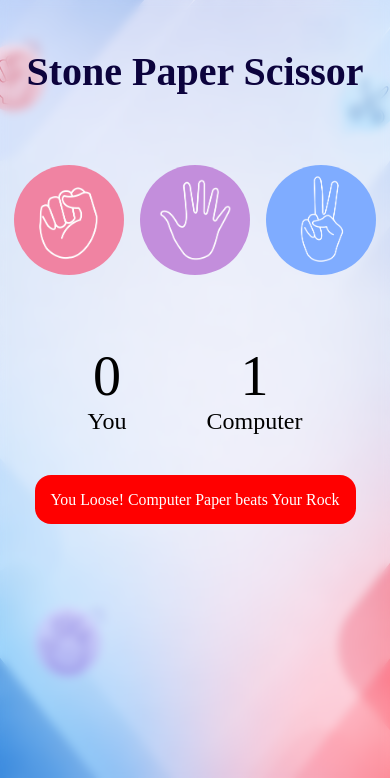
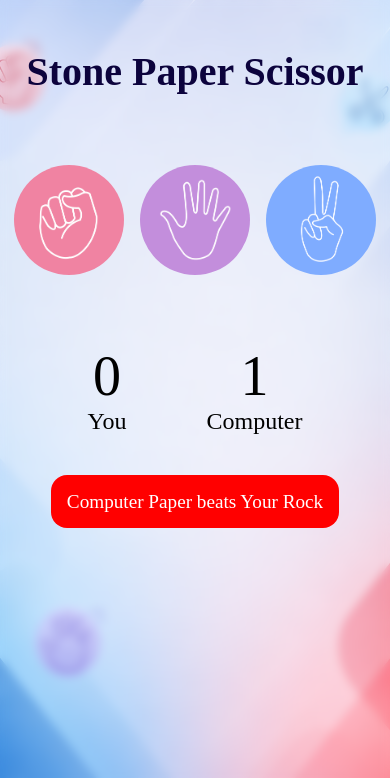
Before and after one commit to aniketsinghh11/Rock-Paper-Scissor-Game, a plain HTML site: page index.html in a window 390 px wide. Both pictures are taken after a click on the element 68 px from the left and 220 px from the top of the page. Shown: the top 778 px of the page. Drawn offline with Linux system fonts and the light colour scheme.

Commit message:
made a minor change in font size of result msg

```diff
--- a/main.js
+++ b/main.js
@@ -25,7 +25,7 @@ const showWinner = (userWin, userChoice, compChoice) => {
     userpoint.innerHTML = userScore;
     console.log("userscore: ", userScore);
     console.log("User wins!");
-    msg.innerText = `You Win! Your ${userChoice} beats  Computer's ${compChoice}`;
+    msg.innerText = `Your ${userChoice} beats  Computer's ${compChoice}`;
     msg.style.backgroundColor = "#2aff0e";
     msg.style.color = "#000000";
   } else {
@@ -33,7 +33,7 @@ const showWinner = (userWin, userChoice, compChoice) => {
     console.log("comp score: ", compScore);
     comppoint.innerHTML = compScore;
     console.log("Computer wins!");
-    msg.innerText = `You Loose!  Computer ${compChoice} beats Your ${userChoice}`;
+    msg.innerText = `Computer ${compChoice} beats Your ${userChoice}`;
 
     msg.style.backgroundColor = "#ff0000";
   }
--- a/style.css
+++ b/style.css
@@ -80,7 +80,6 @@ img {
     background-size: cover;
     background-position: center;
     background-repeat: no-repeat;
-    min-height: 100vh;
   }
   main {
     backdrop-filter: blur(5px);
@@ -107,7 +106,7 @@ img {
   .msg {
     background-color: #0c033d;
     color: #ffff;
-    font-size: 0.99rem;
+    font-size: 1.2rem;
     margin-top: 5rem;
     padding: 1rem;
     border-radius: 1rem;
```
